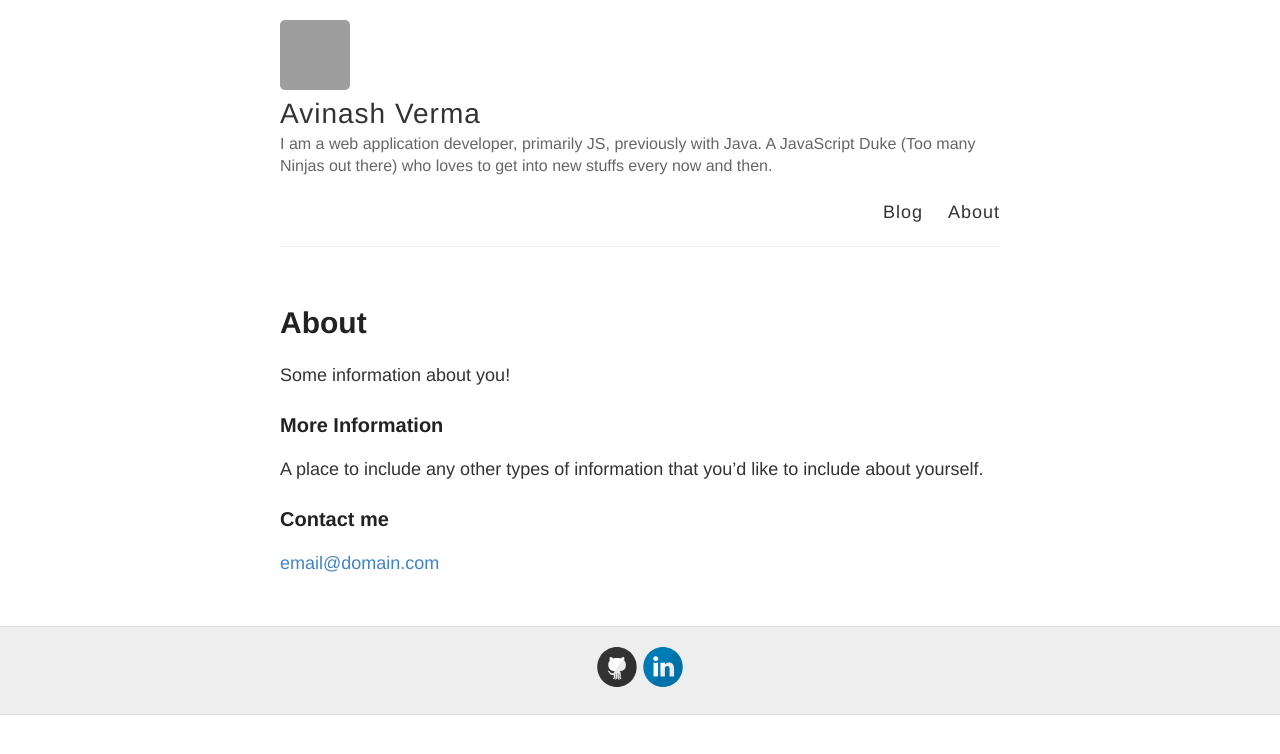
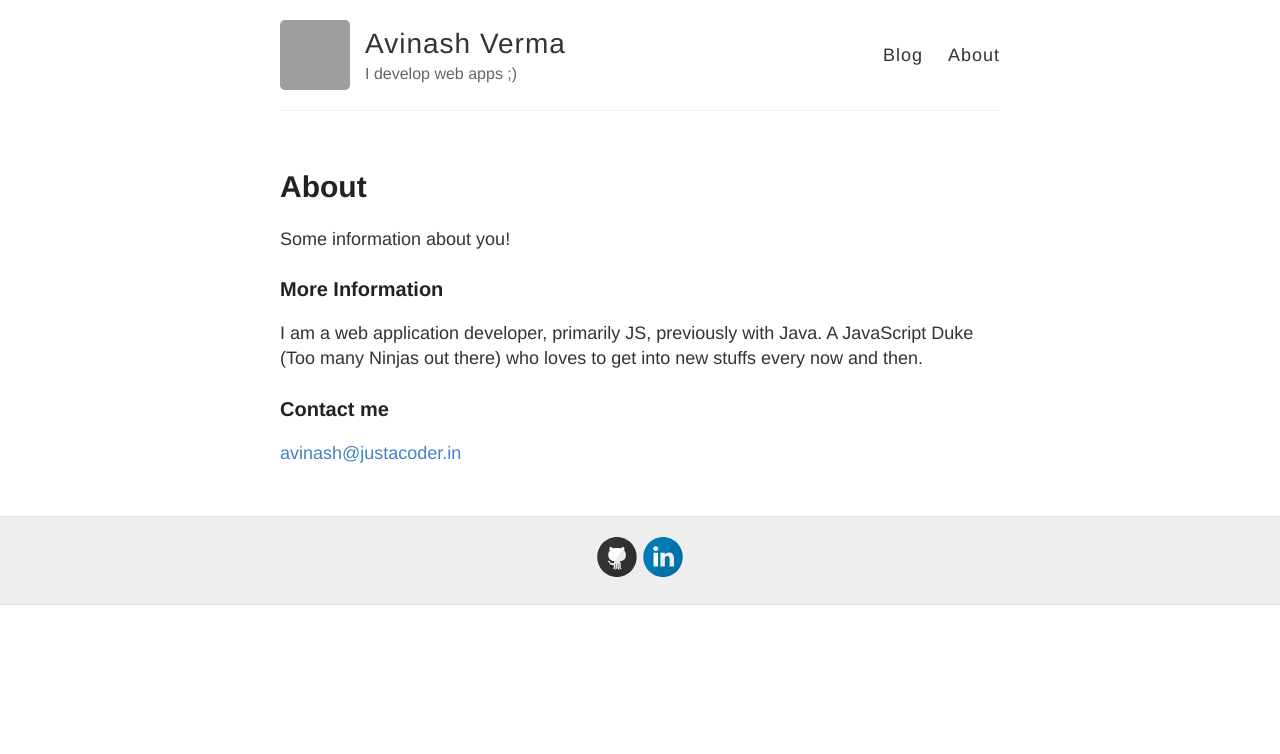
Before and after one commit to avin45h/avin45h.github.io, a Jekyll site: the page built from about.md, in a window 1280 px wide. Shown: the top 754 px of the page. Built offline with Jekyll 4.4.1, drawn with Linux system fonts in a browser that asks for light colours; grey boxes are pictures that could not be loaded.

Commit message:
misc change

```diff
--- a/_config.yml
+++ b/_config.yml
@@ -6,7 +6,7 @@
 name: Avinash Verma
 
 # Short bio or description (displayed in the header)
-description: I am a web application developer, primarily JS, previously with Java. A JavaScript Duke (Too many Ninjas out there) who loves to get into new stuffs every now and then.
+description: I develop web apps ;)
 
 # URL of your avatar or profile pic (you could use your GitHub profile pic)
 avatar: https://avatars2.githubusercontent.com/u/1701333
--- a/about.md
+++ b/about.md
@@ -8,8 +8,8 @@
 
 ### More Information
 
-A place to include any other types of information that you'd like to include about yourself.
+I am a web application developer, primarily JS, previously with Java. A JavaScript Duke (Too many Ninjas out there) who loves to get into new stuffs every now and then.
 
 ### Contact me
 
-[email@domain.com](mailto:email@domain.com)
+[avinash@justacoder.in](avinash@justacoder.in)
```
